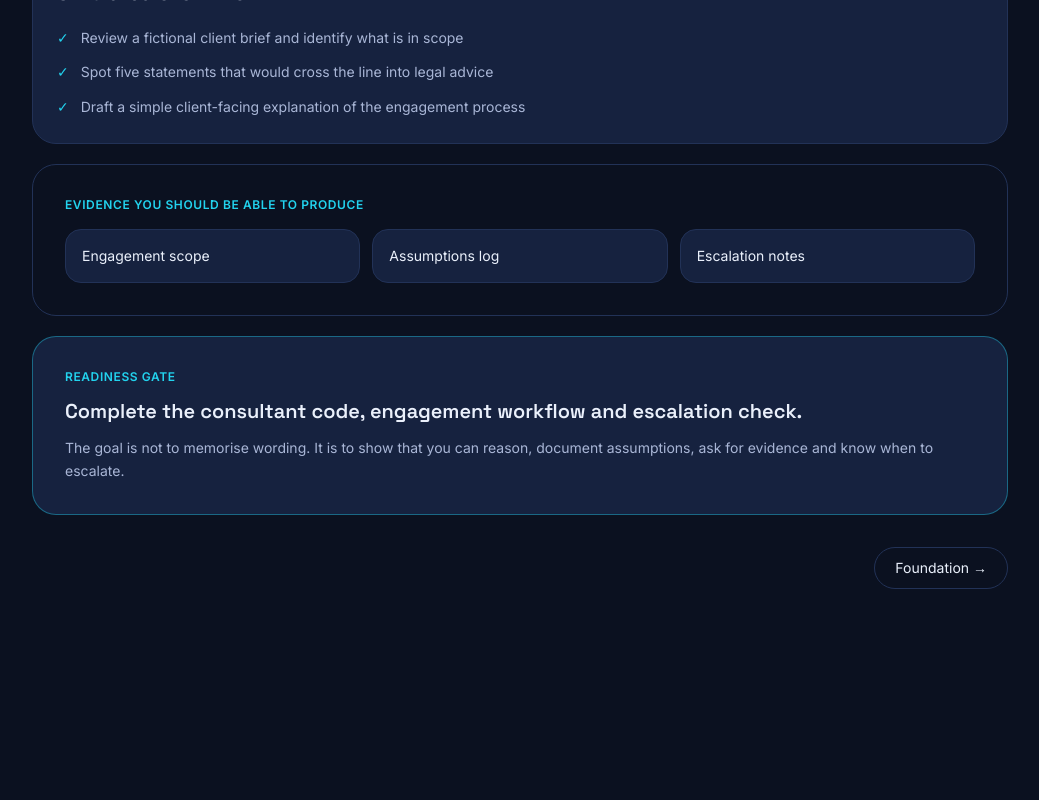
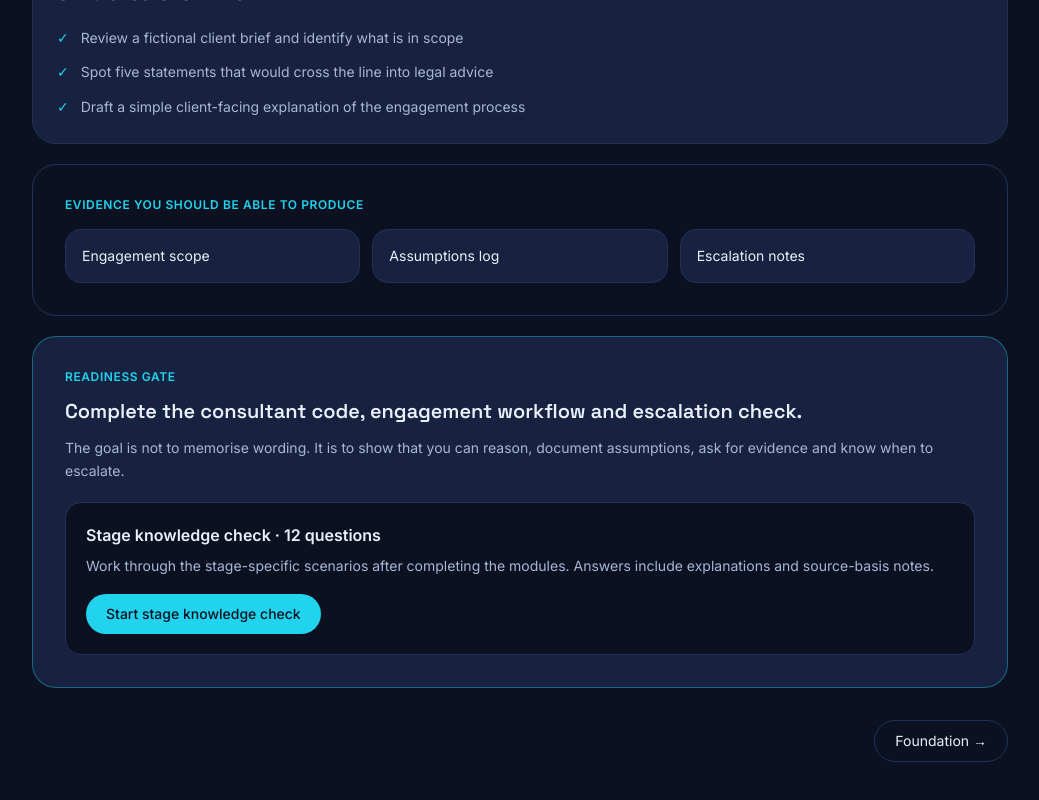
Before and after one commit to AiActReady/mockexam-app, a Next.js app: page /academy/orientation in a window 1280 px wide. Shown: the part 1301-2101 px from the top of the page, without its empty margins (120-1159 px from the left). Before the commit the page ends 1938 px from the top, so only its background shows below. Built offline with nearby package versions, Linux system fonts and the light colour scheme.

Commit message:
Link stage knowledge checks into Academy

```diff
--- a/src/app/academy/[level]/page.tsx
+++ b/src/app/academy/[level]/page.tsx
@@ -2,6 +2,7 @@ import Link from "next/link";
 import { notFound } from "next/navigation";
 import { ACADEMY_LEVELS } from "@/data/curriculum";
 import { getModulesForLevel } from "@/data/academy-content";
+import { getAssessmentQuestionCount } from "@/data/assessments";
 
 export function generateStaticParams() {
   return ACADEMY_LEVELS.map((level) => ({ level: level.id }));
@@ -17,6 +18,7 @@ export default async function AcademyLevelPage({ params }: { params: Promise<{ l
   const previous = currentIndex > 0 ? ACADEMY_LEVELS[currentIndex - 1] : null;
   const next = currentIndex < ACADEMY_LEVELS.length - 1 ? ACADEMY_LEVELS[currentIndex + 1] : null;
   const modules = getModulesForLevel(levelId);
+  const questionCount = getAssessmentQuestionCount(levelId);
 
   return (
     <div className="mx-auto max-w-5xl px-6 py-12">
@@ -105,13 +107,35 @@ export default async function AcademyLevelPage({ params }: { params: Promise<{ l
         <p className="mt-3 text-sm leading-relaxed text-[var(--color-text-muted)]">
           The goal is not to memorise wording. It is to show that you can reason, document assumptions, ask for evidence and know when to escalate.
         </p>
+
+        {questionCount > 0 && (
+          <div className="mt-5 rounded-2xl border border-[var(--color-border)] bg-[var(--color-bg)] p-5">
+            <div className="font-semibold">Stage knowledge check · {questionCount} questions</div>
+            <p className="mt-2 text-sm leading-relaxed text-[var(--color-text-muted)]">
+              Work through the stage-specific scenarios after completing the modules. Answers include explanations and source-basis notes.
+            </p>
+            <Link
+              href={`/academy/${levelId}/check`}
+              className="mt-4 inline-flex rounded-full bg-[var(--color-primary)] px-5 py-2.5 text-sm font-medium text-[var(--color-bg)]"
+            >
+              Start stage knowledge check
+            </Link>
+          </div>
+        )}
+
         {level.id === "foundation" && (
           <Link
             href="/learn"
-            className="mt-5 inline-flex rounded-full bg-[var(--color-primary)] px-5 py-2.5 text-sm font-medium text-[var(--color-bg)]"
+            className="mt-5 inline-flex rounded-full border border-[var(--color-border)] px-5 py-2.5 text-sm font-medium"
           >
-            Take the validated Foundation quiz
+            Open original validated Foundation quiz
           </Link>
+        )}
+
+        {questionCount === 0 && (
+          <p className="mt-5 text-sm leading-relaxed text-[var(--color-text-muted)]">
+            This advanced stage currently relies on practical case work and review rather than an automated score.
+          </p>
         )}
       </section>
 
```
